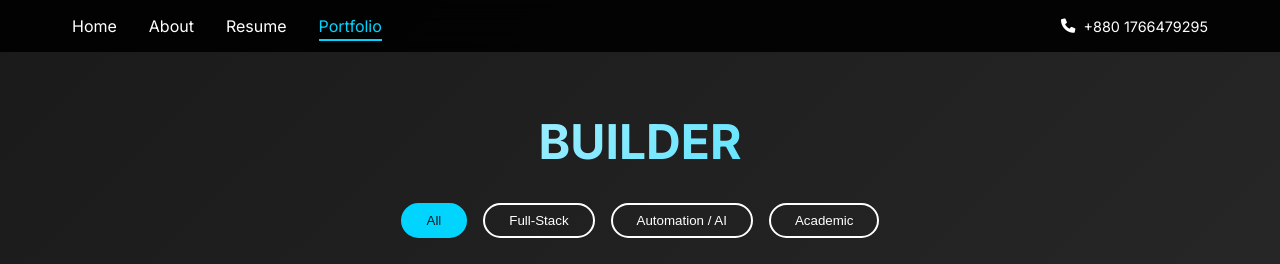
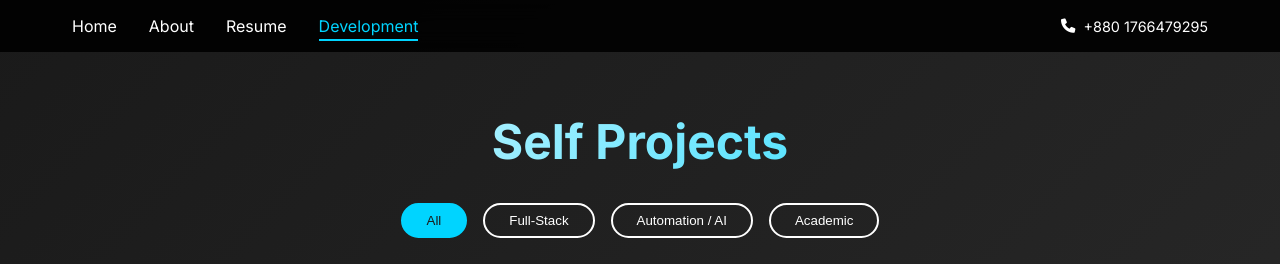
Before and after one commit to ALPHAMAN-0/portfolioAboutMe, a plain HTML site: page portfolio.html in a window 1280 px wide. Shown: the top 264 px of the page. Drawn offline with Linux system fonts and the light colour scheme.

Commit message:
Update portfolio.html to change section title to 'Self Projects' and update navigation link to 'Development'
Co-authored-by: Copilot <copilot@github.com>

```diff
--- a/portfolio.html
+++ b/portfolio.html
@@ -15,7 +15,7 @@
                 <a href="index.html" class="nav-link">Home</a>
                 <a href="about.html" class="nav-link">About</a>
                 <a href="resume.html" class="nav-link">Resume</a>
-                <a href="portfolio.html" class="nav-link active">Portfolio</a>
+                <a href="portfolio.html" class="nav-link active">Development</a>
             </div>
             <div class="contact-info">
                 <i class="fas fa-phone"></i>
@@ -31,7 +31,7 @@
 
     <main class="portfolio-container">
         <div class="portfolio-content">
-            <h1 class="portfolio-title">BUILDER</h1>
+            <h1 class="portfolio-title">Self Projects</h1>
             <div class="portfolio-filter">
                 <button class="filter-btn active" data-filter="all">All</button>
                 <button class="filter-btn" data-filter="fullstack">Full-Stack</button>
```
